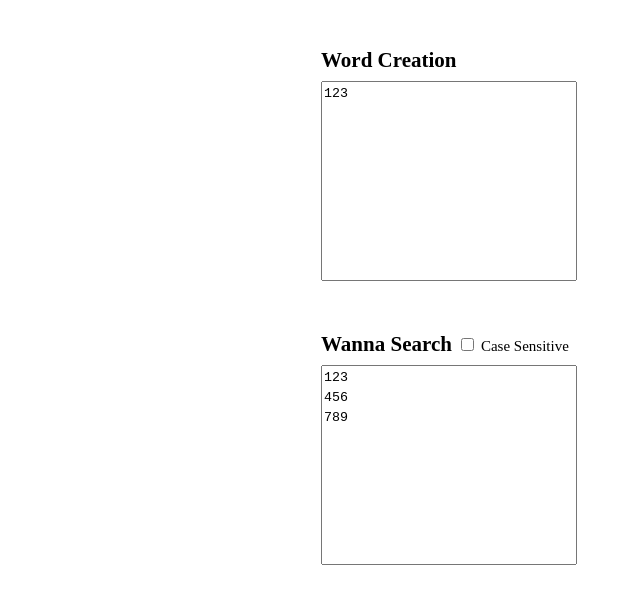
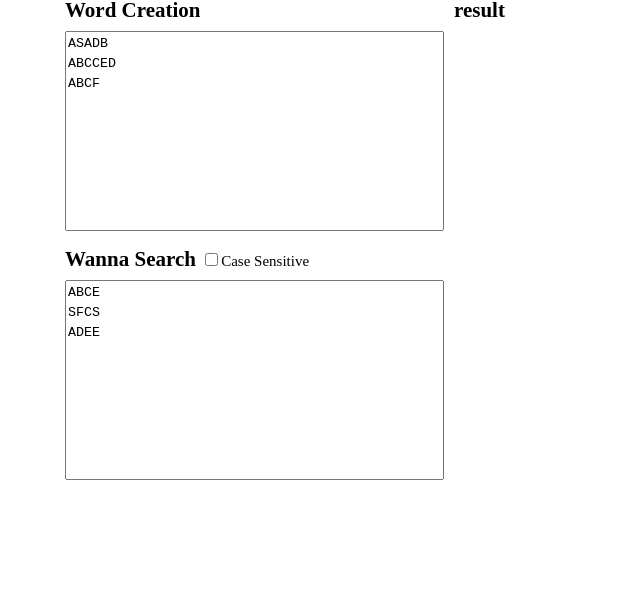
Before and after one commit to tonyex52/Tony-test-2, a Vue app: page / in a window 1280 px wide. Shown: the top 604 px of the page, without its empty margins (191-831 px from the left). Built offline with nearby package versions, Linux system fonts and the light colour scheme.

Commit message:
[mod] use css grid

```diff
--- a/src/components/main.vue
+++ b/src/components/main.vue
@@ -1,15 +1,21 @@
 <template>
-  <div>
-    <div class="section">
+  <div class="grid-container">
+    <div class="word-creation">
       <div class="section-title">Word Creation</div>
       <div class="section-content">
-        <textarea class="type-area" v-default-value="'123'" v-model="wordCreation" placeholder="type single|multiple words which wanna be searched (make sure that you use the LF between words)"></textarea>
+        <textarea class="type-area" v-default-value="'ASADB\nABCCED\nABCF'" v-model="wordCreation" placeholder="type single|multiple words which wanna be searched (make sure that you use the LF between words)"></textarea>
       </div>
     </div>
-    <div class="section">
-      <div class="section-title">Wanna Search <label class="label-text"><input type="checkbox" name="case-sensitive" v-model="isCaseSensitive"> Case Sensitive</label></div>
+    <div class="wanna-search">
+      <div class="section-title">Wanna Search <label class="label-text"><input type="checkbox" name="case-sensitive" v-model="isCaseSensitive">Case Sensitive</label></div>
       <div class="section-content">
-        <textarea class="type-area" v-default-value="'123\n456\n789'" v-model="wannaSearch" placeholder="type single|multiple words you wanna search (make sure that you use the LF between words)"></textarea>
+        <textarea class="type-area" v-default-value="'ABCE\nSFCS\nADEE'" v-model="wannaSearch" placeholder="type single|multiple words you wanna search (make sure that you use the LF between words)"></textarea>
+      </div>
+    </div>
+    <div class="result">
+      <div class="section-title">result</div>
+      <div class="section-content">
+
       </div>
     </div>
   </div>
--- a/src/less/main.less
+++ b/src/less/main.less
@@ -1,8 +1,27 @@
 @type-area-line-height: 20px;
 
-.section {
-  width: 20%;
-  margin: 50px auto 0;
+// mobile screen
+@media only screen and (max-width: 768px) {
+  .grid-container {
+    width: 100%;
+  }
+}
+
+// desktop screen
+@media only screen and (min-width: 769px) {
+  .grid-container {
+    margin: 0 auto;
+    width: 60%;
+    display: grid;
+    grid-template-columns: 0.5fr 0.5fr;
+    grid-template-rows: auto;
+    grid-template-areas: "creation result"
+                         "creation result"
+                         "search result"
+                         "search result";
+    grid-column-gap: 10px;
+    grid-row-gap: 15px;
+  }
 }
 
 .section-title {
@@ -23,3 +42,21 @@
   height: @type-area-line-height*10;
   box-sizing: border-box;
 }
+
+.word-creation {
+  grid-area: creation;
+}
+
+.wanna-search {
+  grid-area: search;
+}
+
+.result {
+  grid-area: result;
+
+  .section-content {
+    overflow-y: scroll;
+    overflow-x: hidden;
+    white-space: pre;
+  }
+}
```
